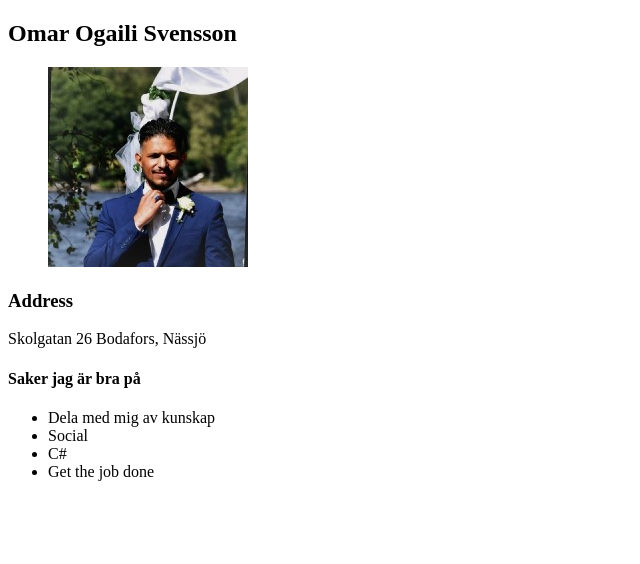
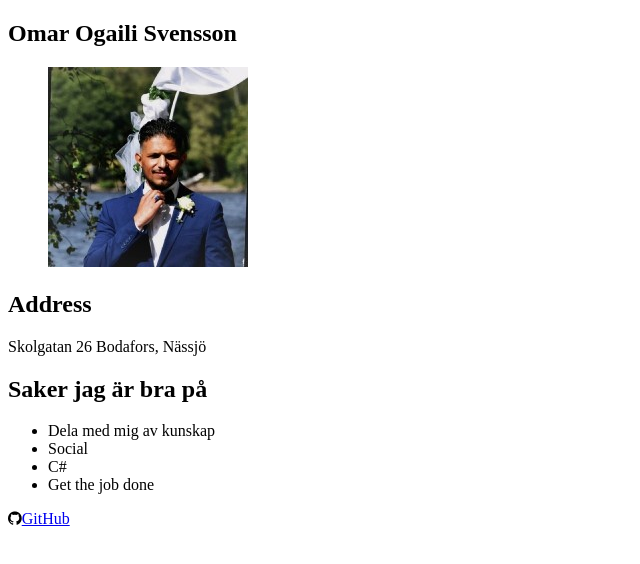
Before and after one commit to Kippzta/grupp-5-hackaton, a plain HTML site: page omar_ogaili_svensson.html in a window 1280 px wide. Shown: the whole page, without its empty margins (0-640 px from the left). Drawn offline with Linux system fonts and the light colour scheme.

Commit message:
Created a footer with Git link

```diff
--- a/omar_ogaili_svensson.html
+++ b/omar_ogaili_svensson.html
@@ -1,10 +1,13 @@
 <!DOCTYPE html>
 <html lang="en">
+
 <head>
     <meta charset="UTF-8">
     <meta name="viewport" content="width=device-width, initial-scale=1.0">
+    <link rel="stylesheet" href="https://cdnjs.cloudflare.com/ajax/libs/font-awesome/4.7.0/css/font-awesome.min.css">
     <title>Omar Ogaili Svensson</title>
 </head>
+
 <body>
     <main>
         <h2>Omar Ogaili Svensson</h2>
@@ -13,10 +16,10 @@
         </figure>
         <section>
             <article>
-                <h3>Address</h3>
+                <h2>Address</h2>
                 <p> Skolgatan 26 Bodafors, Nässjö</p>
             </article>
-            <h4>Saker jag är bra på</h4>
+            <h2>Saker jag är bra på</h2>
             <ul>
                 <li>Dela med mig av kunskap</li>
                 <li>Social</li>
@@ -25,5 +28,8 @@
             </ul>
         </section>
     </main>
+    <footer>
+        <i class="fa fa-github"><a href="https://github.com/omarogaili" rel="noopener" target="_blank">GitHub</a></i>
+    </footer>
 </body>
 </html>
```
